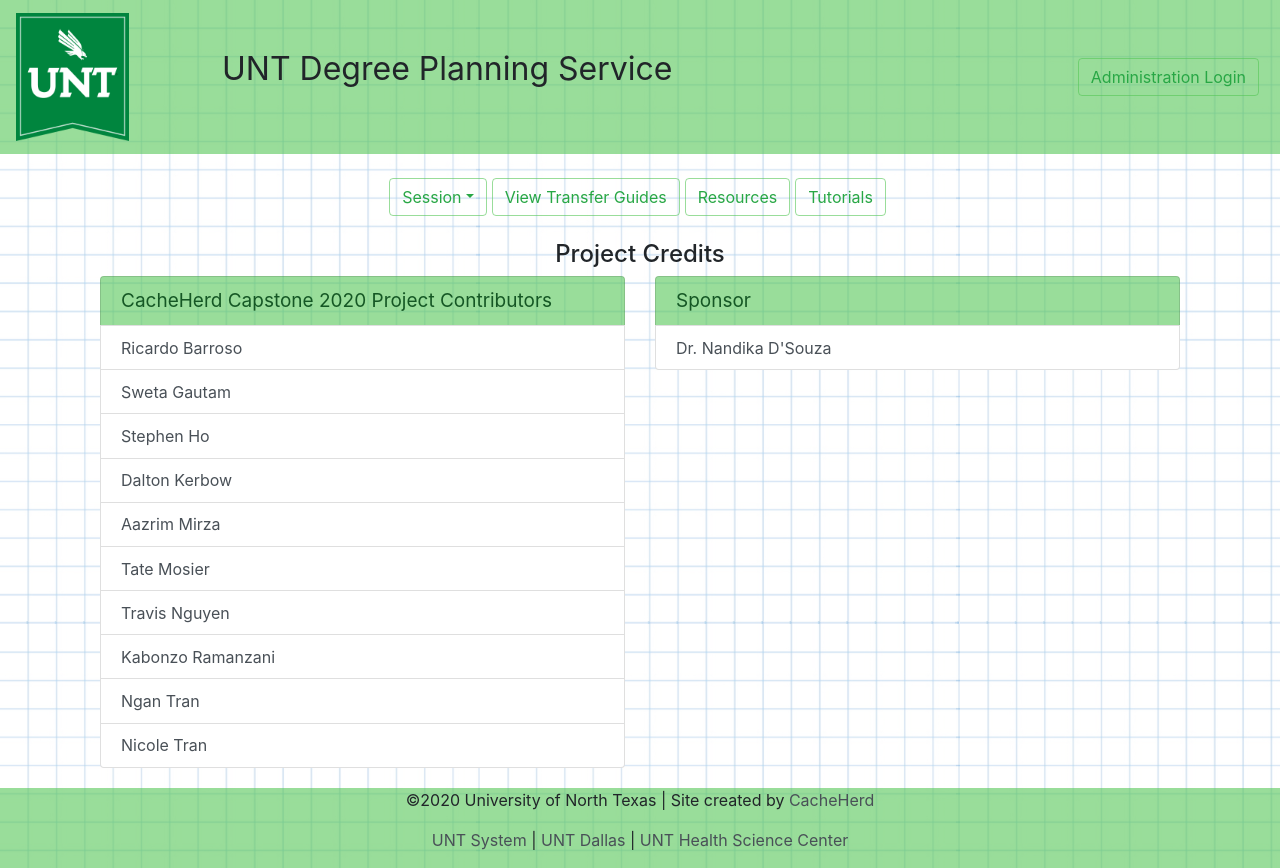
After one commit to CSCE-4901-Capstone-Group-CacheMoney/College-of-Engineering-Degree-Plan-App, a Django app: page /credits/ in a window 1280 px wide. The commit adds this page. Run offline with Django 3.2, Linux system fonts and the light colour scheme; some libraries are stand-ins or nearby versions.

Commit message:
Updated footer and added credits page

```diff
--- a/src/degreePlan/urls.py
+++ b/src/degreePlan/urls.py
@@ -19,7 +19,7 @@ from django.urls import path, include
 #here is where we import the urls that we have created
 from degrees.views import allDegreesView, degreeClassesView, degreeTimeline, addADegree, editDegree, session, timelineTest
 from transferCredits.views import transferCreditView, addTransferCredit
-from home.views import homeView, resourcesView
+from home.views import homeView, resourcesView, creditsView
 from administration.views import administrationHomeView
 from session.views import sessionHomeView
 
@@ -27,6 +27,7 @@ from session.views import sessionHomeView
 #**** don't forget the comma !!!
 urlpatterns = [
     path('', homeView),
+    path('credits/', creditsView),
     path('admin/', admin.site.urls),
     path('degrees/', allDegreesView, name='degrees'),
     path('degree/', degreeClassesView, name='degreePlan'),
--- a/src/home/views.py
+++ b/src/home/views.py
@@ -22,3 +22,6 @@ def resourcesView(request):
     # Don't think it needs context so just pass an empty object
 
     return render(request, 'student/resources.html', {})
+
+def creditsView(request):
+    return render(request, 'credits.html', {})
--- a/src/templates/administration/footer.html
+++ b/src/templates/administration/footer.html
@@ -1,5 +1,5 @@
 <footer>
-	<p>©2020 University of North Texas | Site created by CacheHerd</p>
+	<p>©2020 University of North Texas | Site created by <a href="/credits/" target="_blank">CacheHerd</a></p>
 	<p>
   		<a href="https://www.untsystem.edu/" target="_blank">UNT System</a> | <a href="https://www.untdallas.edu/" target="_blank">UNT Dallas</a> | <a href="https://www.unthsc.edu/" target="_blank">UNT Health Science Center</a>
 	</p>
--- /dev/null
+++ b/src/templates/credits.html
@@ -0,0 +1,35 @@
+{% extends 'base.html' %}
+<!--Project Credit Page: Links can be add or updated as needed.-->
+{% block content %}
+
+<div class="container">
+  <div class="page-header text-center">
+    <h4>Project Credits</h4>
+  </div>
+
+  <div class="row">
+    <div class="col-md-6">
+      <div>
+       <li class="list-group-item list-group-item-success" style="font-size: 19px; background-color:rgba(85,198,87,.6);" >CacheHerd Capstone 2020 Project Contributors</li>
+        <p class="list-group-item list-group-item-action">Ricardo Barroso</p>
+        <p class="list-group-item list-group-item-action">Sweta Gautam</p>
+        <p class="list-group-item list-group-item-action">Stephen Ho</p>
+        <p class="list-group-item list-group-item-action">Dalton Kerbow</p>
+        <p class="list-group-item list-group-item-action">Aazrim Mirza</p>
+        <p class="list-group-item list-group-item-action">Tate Mosier</p>
+        <p class="list-group-item list-group-item-action">Travis Nguyen</p>
+        <p class="list-group-item list-group-item-action">Kabonzo Ramanzani</p>
+        <p class="list-group-item list-group-item-action">Ngan Tran</p>
+        <p class="list-group-item list-group-item-action">Nicole Tran</p>
+      </div>
+    </div>
+    <div class="col-md-6">
+      <div>
+        <li class="list-group-item list-group-item-success" style="font-size: 19px; background-color:rgba(85,198,87,.6);" >Sponsor</li>
+        <p class="list-group-item list-group-item-action">Dr. Nandika D'Souza</p>
+      </div>
+    </div>
+  </div>
+</div>
+
+{% endblock %}
--- a/src/templates/footer.html
+++ b/src/templates/footer.html
@@ -1,5 +1,5 @@
 <footer>
-	<p>©2020 University of North Texas | Site created by CacheHerd</p>
+	<p>©2020 University of North Texas | Site created by <a href="/credits/" target="_blank">CacheHerd</a></p>
 	<p>
   		<a href="https://www.untsystem.edu/" target="_blank">UNT System</a> | <a href="https://www.untdallas.edu/" target="_blank">UNT Dallas</a> | <a href="https://www.unthsc.edu/" target="_blank">UNT Health Science Center</a>
 	</p>
```
